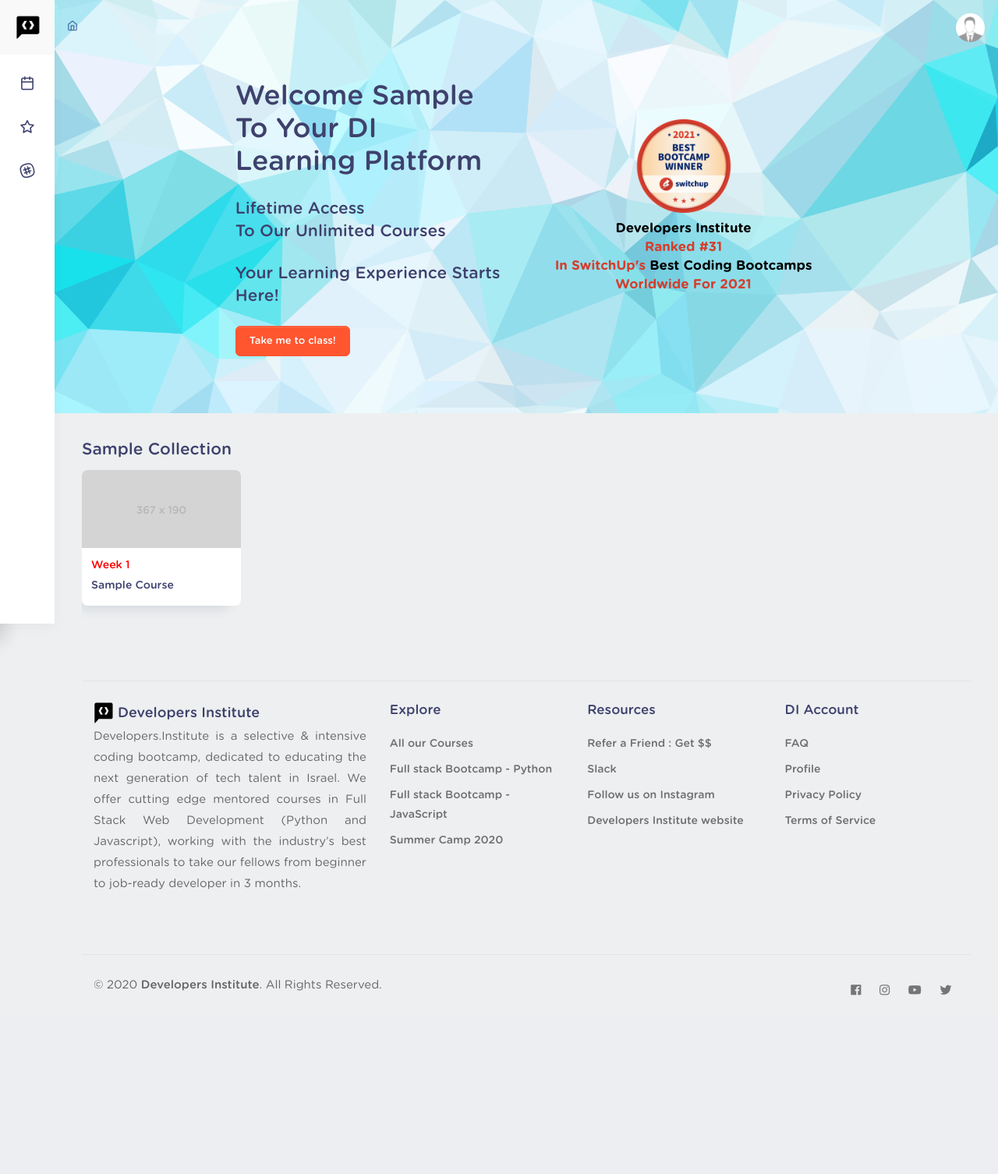
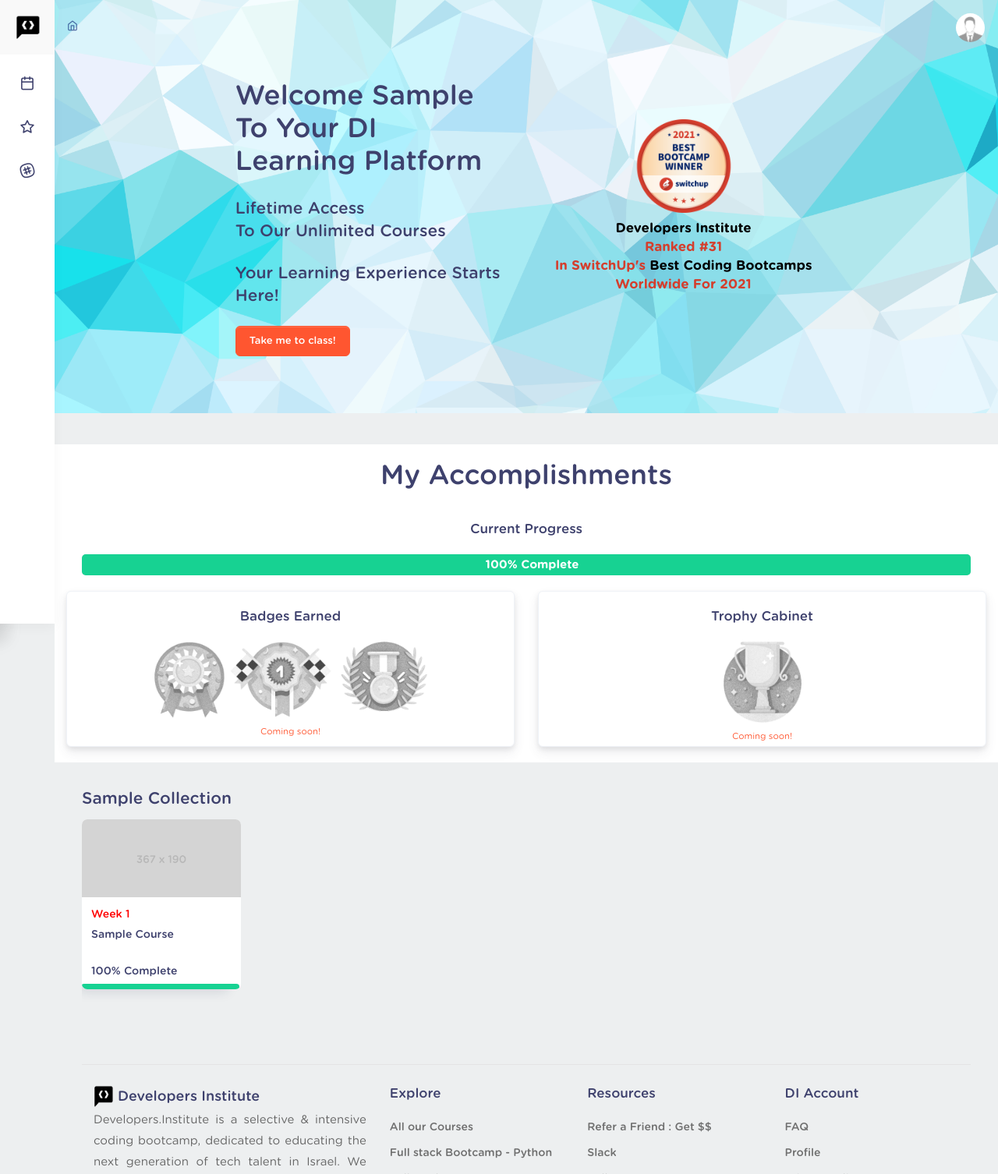
Before and after one commit to bindmisson/devtlv-di_learning, a Django app: page /courses/ in a window 1280 px wide. Shown: the top 1506 px of the page at 78% size. Before the commit the page ends 1277 px from the top, so only its background shows below. Run offline with Django 3.2, Linux system fonts and the light colour scheme; a user stored in the database is signed in; tables that the repository leaves empty hold one stand-in row (values such as "Sample post"); some libraries are stand-ins or nearby versions; some web fonts are replaced.

Commit message:
Adds progress bar and accomplishemets skeleton

```diff
--- a/di_platform/courses_app/models.py
+++ b/di_platform/courses_app/models.py
@@ -23,7 +23,7 @@ class Chapter(models.Model):
     title = models.CharField(max_length=38, default='', help_text="(Max 38 Characters)")
     tags = models.CharField(max_length=100, default='', null=True, blank=True, help_text="So admins can identify chapters better")
     group = models.CharField(max_length=20, choices=GROUP_CHOICES, default='XP')
-    points_value = models.IntegerField(null=True, blank=True, default=5)
+    points_value = models.IntegerField(null=True, blank=True, default=0)
     mandatory = models.BooleanField(default=False)
     self_learning = models.BooleanField(default=False)
     advanced = models.BooleanField(default=False)
--- a/di_platform/courses_app/templates/collections.html
+++ b/di_platform/courses_app/templates/collections.html
@@ -1,7 +1,7 @@
 {% extends 'lib/base.html' %}
 {% load static %}
 {% load user_group_check %}
-
+{% load get_progress %}
 
 
 {% block page-content %}
@@ -29,6 +29,8 @@
         </div>
     </div>
 
+   {% include 'partials/accomplishments.html'%}
+
     <div class="container">
         <!-- course card resume sliders  -->
         {% if collections %}
@@ -43,6 +45,7 @@
                                 <h4 class="uk-text-truncate">{{ collection.title }}</h4>
                             </a>
                         </div>
+
                         <div class="grid-slider-header-link">
                             <a href="#" class="slide-nav-prev" uk-slider-item="previous"></a>
                             <a href="#" class="slide-nav-next" uk-slider-item="next"></a>
@@ -59,11 +62,15 @@
                                     </div>
                                     <div class="course-card-resume-body">
                                         <h5 style="color: red">{% if forloop.counter <= collection.total_weeks %}Week {{ forloop.counter }}{% endif %}&nbsp</h5>
-                                        <h5>{{ collection_course.course.title }}</h5>
-                                        <!-- <span class="number"> 3/20 </span>
+                                        <h5 style="height: 42px;">{{ collection_course.course.title }}</h5>
+
+                                        {% if request.user.profile.program.collection == collection and request.user|get_course_progress:collection_course.course >= 0%}
+                                            <h5>{{request.user|get_course_progress:collection_course.course}}% Complete</h5>
                                             <div class="course-progressbar">
-                                            <div class="course-progressbar-filler" style="width:65%"></div>
-                                        </div> -->
+                                                <div class="course-progressbar-filler" style="width:{{request.user|get_course_progress:collection_course.course}}%"></div>
+                                            </div>
+                                        {% endif %}
+
                                     </div>
                                 </div>
                             </a>
--- /dev/null
+++ b/di_platform/courses_app/templates/partials/accomplishments.html
@@ -0,0 +1,84 @@
+{% load static %}
+{% load get_progress %}
+
+<div id="accomplishments-wrapper">
+    <div class="container-fluid">
+        <div class="text-center">
+            <h1 class="uk-text-truncate">My Accomplishments</h1>
+        </div>
+
+        <div class="row">
+            <div class="col-sm-12">
+                <div class="">
+                    <div class="card-body">
+                        <h5 class="card-title text-center">Current Progress</h5>
+                        {% if request.user.profile.program.collection and request.user|get_collection_progress:request.user.profile.program.collection >= 0 %}
+                        <div id="progress-bar-wrapper">
+                            <div class="progress-bar progress-bar-success" role="progressbar" aria-valuenow="{{request.user|get_collection_progress:request.user.profile.program.collection}}"
+                                aria-valuemin="0" aria-valuemax="100" style="border-radius: 5px; width:{{request.user|get_collection_progress:request.user.profile.program.collection}}%; background:#17d292; font-weight:bold;">
+                                <span style="padding-left: 15px;" id="progress-bar-text"><span>{{request.user|get_collection_progress:request.user.profile.program.collection}}% Complete </span>
+                            </div>
+                        </div>
+                        {% else %}
+                        <div id="progress-bar-wrapper">
+                            <div class="progress-bar" role="progressbar" aria-valuenow="0"
+                                aria-valuemin="0" aria-valuemax="100" style="border-radius: 5px; width:0%; font-weight:bold;">
+                                <div style="padding-left: 15px; text-align:center" id="progress-bar-text">You are not in a program yet!</div>
+                            </div>
+                        </div>
+                        {% endif %}
+                    </div>
+                </div>
+            </div>
+        </div>
+
+        <div class="row">
+            <div class="col-sm-6">
+                <div class="card">
+                    <div class="card-body">
+                        <h5 class="card-title text-center">Badges Earned</h5>
+                        <div style="display:flex; justify-content: center">
+                            <img src="{% static 'courses_app/images/accomplishments/badges_bw.png' %}" width=350px; alt="Badges">
+                        </div>
+                        <p class="text-center">
+                            <sub style="color:#ff5630">Coming soon!</sub>
+                        </p>
+                    </div>
+                </div>
+            </div>
+
+            <div class="col-sm-6">
+                <div class="card">
+                    <div class="card-body">
+                        <h5 class="card-title text-center">Trophy Cabinet</h5>
+                        <div style="display:flex; justify-content: center">
+                            <img src="{% static 'courses_app/images/accomplishments/trophy_bw.png' %}" width=100px; alt="Trophy">
+                        </div>
+                        <p class="text-center">
+                            <sub style="color:#ff5630">Coming soon!</sub>
+                        </p>
+                    </div>
+                </div>
+            </div>
+
+        </div>
+    </div>
+</div>
+
+<style>
+#accomplishments-wrapper {
+    background-color: white;
+    padding-top: 20px;
+    margin-top:40px;
+}
+
+#accomplishments-wrapper .card {
+    height: 200px;
+}
+
+#progress-bar-wrapper {
+    background-color: lightgray;
+    border-radius: 5px;
+}
+
+</style>
--- /dev/null
+++ b/di_platform/courses_app/templatetags/get_progress.py
@@ -0,0 +1,45 @@
+from django import template
+from courses_app.views import calculate_section_progress
+from math import ceil
+
+register = template.Library()
+
+@register.filter(name='get_section_progress')
+def get_section_progress(user, section):
+    section_done_points, section_total_points = calculate_section_progress(user, section)
+    # If section has no points, return -1.  Templates will not show progress bar if negative
+    return ceil(100*section_done_points / section_total_points) if section_total_points > 0 else -1
+
+
+
+@register.filter(name='get_course_progress')
+def get_course_progress(user, course):
+    course_done_points = 0
+    course_total_points = 0
+
+    sections = course.sections.all()
+    for section in sections:
+        section_done_points, section_total_points = calculate_section_progress(user, section)
+        course_done_points += section_done_points
+        course_total_points += section_total_points
+
+    # If course has no points, return -1.  Templates will not show progress bar if negative
+    return ceil(100*course_done_points / course_total_points) if course_total_points > 0 else -1
+
+
+@register.filter(name='get_collection_progress')
+def get_collection_progress(user, collection):
+    collection_done_points = 0
+    collection_total_points = 0
+
+    courses = collection.courses.all()
+    for course in courses:
+        sections = course.sections.all()
+
+        for section in sections:
+            section_done_points, section_total_points = calculate_section_progress(user, section)
+            collection_done_points += section_done_points
+            collection_total_points += section_total_points
+
+    # If course has no points, return -1.  Templates will not show progress bar if negative
+    return ceil(100*collection_done_points / collection_total_points) if collection_total_points > 0 else -1
--- a/di_platform/courses_app/urls.py
+++ b/di_platform/courses_app/urls.py
@@ -21,6 +21,4 @@ urlpatterns = [
 
     path('paths/', views.paths, name='paths'),
 
-    path('test/', views.test, name='test'),
-    path('test2/', views.test2, name='test2'),
 ]
--- a/di_platform/courses_app/views.py
+++ b/di_platform/courses_app/views.py
@@ -7,6 +7,20 @@ from django.http import JsonResponse
 from django.db.models import F, Sum
 from di_platform.settings import LOGIN_URL
 import json
+from math import ceil
+
+def calculate_section_progress(user, section):
+    # All chapters in the section excluding group COurses and TEachers.
+    section_total_points = section.chapters.all().exclude(group__in=["CO", "TE"]).aggregate(Sum('points_value'))
+    # Which of the above has the user completed?
+    section_chapters_completed = section.chapters.all().exclude(group__in=["CO", "TE"]) & user.profile.done_chapters.filter(program_done_chapters__program=user.profile.program)
+    # Add the points of completed
+    section_done_points = section_chapters_completed.aggregate(Sum('points_value'))
+
+    section_total_points = section_total_points["points_value__sum"] or -1 # In case of "None"
+    section_done_points = section_done_points["points_value__sum"] or 0 # In case of "None"
+
+    return (section_done_points, section_total_points)
 
 
 @login_required(login_url=LOGIN_URL)
@@ -27,6 +41,7 @@ def section(request, collection_id, course_id, section_id, chapter_id=None):
         if submission:
             submission_status = submission[0].status
 
+
     if user_can_access_collection(request.user, collection):
         return render(request, 'section.html', context={
             'collection': collection,
@@ -34,6 +49,7 @@ def section(request, collection_id, course_id, section_id, chapter_id=None):
             'course': course,
             'chapter': chapter,
             'done_chapters': done_chapters,
+            # 'progress': calculate_section_progress(request.user, section),
             'submission_status':submission_status
         })
     else:
@@ -43,6 +59,8 @@ def section(request, collection_id, course_id, section_id, chapter_id=None):
 def collection(request, collection_id, course_id=None):
     collection = Collection.objects.filter(id=collection_id).first()
     if user_can_access_collection(request.user, collection):
+
+
         return render(request, 'collection.html', {'collection': collection, 'course_id':course_id})
     else:
         return redirect('courses_app:collections')
@@ -56,6 +74,7 @@ def collections(request):
 def completed_chapter(request):
     user_profile = request.user.profile
     chapter_id = request.POST.get('chapter_id')
+    section_id = request.POST.get('section_id')
     chapter = Chapter.objects.get(id=chapter_id)
 
     if chapter in user_profile.done_chapters.all():
@@ -65,7 +84,10 @@ def completed_chapter(request):
         done_chapter = Program_Done_Chapters(profile = user_profile, program = user_profile.program, chapter = chapter)
         done_chapter.save()
 
-    return JsonResponse({'code': 200})
+    section_done_points, section_total_points = calculate_section_progress(request.user, Section.objects.get(id=section_id))
+    progress = ceil(100*section_done_points / section_total_points) if section_total_points > 0 else -1
+
+    return JsonResponse({'code': 200, 'progress':progress})
 
 
 @login_required
@@ -135,6 +157,10 @@ def update_submission(request):
 
 @login_required(login_url=LOGIN_URL)
 def daily_submissions(request, collection_id, course_id, section_id):
+
+    # This will show all submissions per section FOR EVERY PROGAM. (past programs)
+    # TODO: Need to show submissions on a particular section for a particular program!
+
     collection = Collection.objects.get(id=collection_id)
     course = Course.objects.get(id=course_id)
     section = Section.objects.get(id=section_id)
@@ -146,7 +172,6 @@ def daily_submissions(request, collection_id, course_id, section_id):
 
     user_groups_queryset = request.user.groups.values_list('name',flat = True)
     user_groups = list(user_groups_queryset)
-
     if 'admin' not in user_groups and 'teacher' not in user_groups and 'checker' not in user_groups:
         return redirect('/restricted/')
 
@@ -166,48 +191,3 @@ def daily_submissions(request, collection_id, course_id, section_id):
 
 def paths(request):
     return render(request, 'paths.html')
-
-
-# JMS
-
-
-def test(request):
-    collections = Collection.objects.all()
-    for collection in collections:
-        print("COLLECTION")
-        print(collection)
-        collectioncourses = collection.collectioncourse_set.all()
-        for collectioncourse in collectioncourses:
-            course = collectioncourse.course
-            print("COURSE")
-            print(course)
-            coursesections = course.coursesection_set.all()
-            for coursesection in coursesections:
-                section = coursesection.section
-                print("SECTION")
-                print(section)
-                sectionchapters = section.sectionchapter_set.all()
-                for sectionchapter in sectionchapters:
-                    chapter = sectionchapter.chapter
-                    print("CHAPTER")
-                    print(chapter)
-
-
-    return render(request, 'test.html', {'collections': collections })
-
-
-def test2(request):
-    collection = Collection.objects.get(id=1)
-    #all courses belonging to collection 1
-    courses = collection.courses.all()
-
-    course1 = Course.objects.get(id=1)
-    course1.collectioncourse_set.get(collection_id=2).collection.title
-
-    # courses2 = Course.objects.filter(collection=collection_id).all()
-    print(courses)
-
-    return render(request, 'test.html', {'collections': collection })
-
-
-# JMS END
```
Also changed, not shown: di_platform/courses_app/admin.py (+6 -2 lines), di_platform/courses_app/templates/collection.html (+20 -3 lines), di_platform/courses_app/templates/section.html (+25 -5 lines), di_platform/courses_app/static/courses_app/images/accomplishments/badges_bw.png (added), di_platform/courses_app/static/courses_app/images/accomplishments/trophy_bw.png (added). Lines whose indentation alone changed are shown as unchanged.
